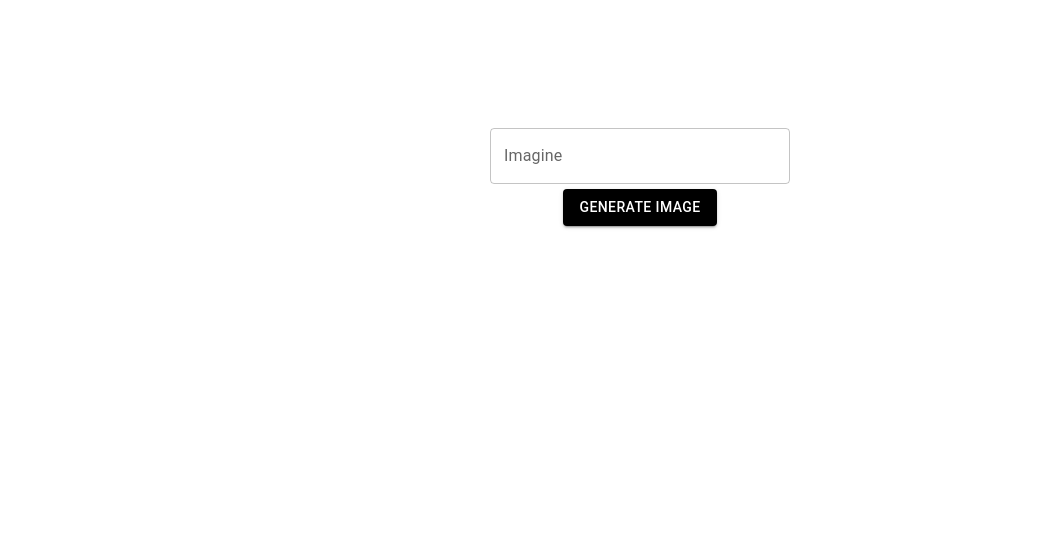
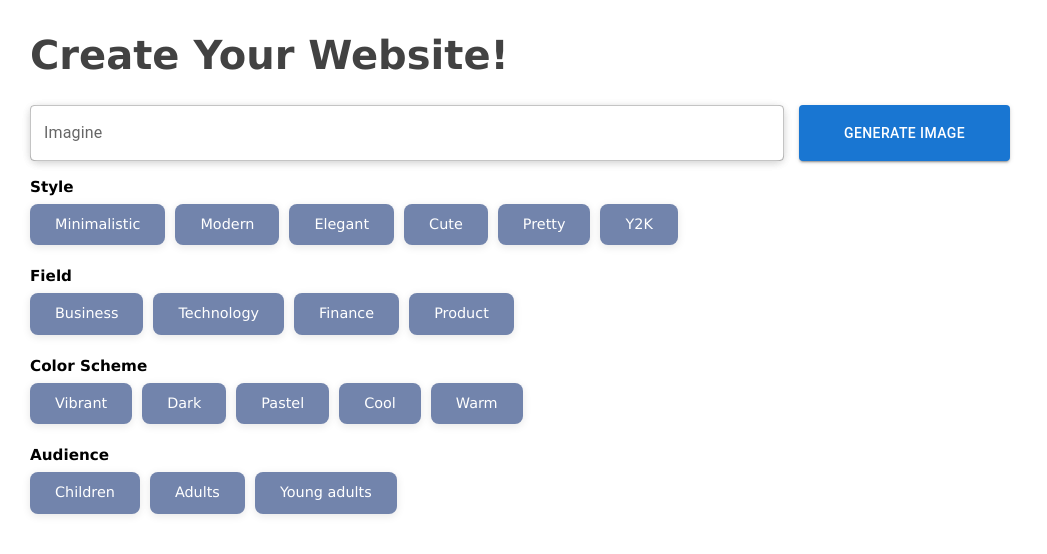
Before and after one commit to carolynzhang18/pixie, a React (Create React App) app in the folder frontend/: page /create in a window 1280 px wide. Shown: the top 554 px of the page, without its empty margins (0-1047 px from the left). Built offline with nearby package versions, Linux system fonts and the light colour scheme; no server answers.

Commit message:
added prompt customization options

```diff
--- /dev/null
+++ b/frontend/src/components/option.js
@@ -0,0 +1,22 @@
+export default function Option({ title, values, onAppend }) {
+    return (
+      <div className="option-section"> {}
+        <h3 className="option-title">{title}</h3> {}
+        <div className="grid-flow-row">
+          {values.map((value) => {
+            return (
+              <button
+                key={value}
+                onClick={() => {
+                  onAppend(value);
+                }}
+                className="option-button"
+              >
+                {value}
+              </button>
+            );
+          })}
+        </div>
+      </div>
+    );
+  }
--- a/frontend/src/create/Create.css
+++ b/frontend/src/create/Create.css
@@ -1,6 +1,110 @@
 .App {
-    text-align: center;
+  display: flex;
+  flex-direction: column;
+  align-items: flex-start; /* Left-align all content */
+  justify-content: flex-start;
+  text-align: left;
+  margin-top: 25px;
+  margin-left: 20px;
+  margin-bottom: 35px;
+  padding: 0 10px;
+  font-family: 'Verdana';
+  width: 100%;
+  max-width: 1000px;
 }
+
+.title {
+  font-size: 2.5rem;
+  font-weight: bold;
+  margin-bottom: 20px;  /* Added more spacing for clarity */
+  width: 100%;
+  color: #424242;
+}
+
+.input-container {
+  display: flex;
+  justify-content: flex-start;  /* Align the input and button to the left */
+  align-items: center;
+  width: 100%;
+  gap: 15px;
+}
+
+.MuiTextField-root {
+  width: 73%;
+}
+
+input[type="text"], .MuiTextField-root {
+  border-radius: 8px;
+  box-shadow: 0 2px 8px rgba(0, 0, 0, 0.1);
+  font-size: 1rem;
+  font-family: verdana;
+}
+
+.generate-button {
+  width: 27%;
+  height: 56px;
+  background-color: #1976D2;
+  color: white;
+  border-radius: 10px;
+  font-size: 1rem;
+  font-family: verdana;
+  font-weight: bold;
+  box-shadow: 0 2px 8px rgba(0, 0, 0, 0.1);
+  transition: background-color 0.3s ease;
+}
+
+.generate-button:hover {
+  background-color: #135ba1;
+  cursor: pointer;
+}
+
+.option-section {
+  margin-top: 15px;
+  margin-bottom: 10px;
+}
+
+.option-title {
+  margin-bottom: 5px;
+  font-size: 0.95rem;
+  font-weight: 600;
+  font-family: Verdana;
+}
+
+.option-button {
+  background-color: #7284ac;
+  color: white;
+  border-radius: 8px;
+  padding: 10px 25px;
+  font-size: 0.9rem;
+  font-family: Verdana;
+  margin-right: 10px;
+  margin-bottom: 5px;  /* Small margin between buttons */
+  box-shadow: 0 2px 8px rgba(0, 0, 0, 0.1);
+  transition: background-color 0.3s ease;
+}
+
+.option-button:hover {
+  background-color: #4a6296;
+  cursor: pointer;
+}
+
+
+.image-container {
+  width: 100%;
+}
+
+.generated-image {
+  width: 100%;
+  height: auto;
+  border-radius: 6px;
+  box-shadow: 0 2px 10px rgba(0, 0, 0, 0.2);
+  margin-top: 20px;
+}
+
+.MuiCircularProgress-root {
+  margin-top: 20px;
+}
+
 
 .App-logo {
   height: 40vmin;
@@ -11,17 +115,6 @@
   .App-logo {
     animation: App-logo-spin infinite 20s linear;
   }
-  }
-
-  .App-header {
-    background-color: #282c34;
-    min-height: 100vh;
-    display: flex;
-    flex-direction: column;
-    align-items: center;
-    justify-content: center;
-    font-size: calc(10px + 2vmin);
-    color: white;
 }
 
 .App-link {
--- a/frontend/src/create/Create.jsx
+++ b/frontend/src/create/Create.jsx
@@ -1,41 +1,75 @@
 import './Create.css';
 import { TextField, CircularProgress, Button } from '@mui/material';
-import { useState } from 'react';
+import { useRef, useState } from 'react';
 import OpenAI from "openai";
-
+import Option from "../components/option";
+import { OPTIONS } from "../lib/constants";
 
 function Create() {
-  const openai = new OpenAI({apiKey: process.env.REACT_APP_OPENAI_APIKEY, dangerouslyAllowBrowser:true});
+  const openai = new OpenAI({ apiKey: process.env.REACT_APP_OPENAI_APIKEY, dangerouslyAllowBrowser: true });
 
-  const [prompt, setPrompt] = useState("")
-  const [url, setUrl] = useState("")
-  const [loading, setLoading] = useState(false)
+  const promptRef = useRef();  // Use a ref for the input field
+  const [url, setUrl] = useState("");
+  const [loading, setLoading] = useState(false);
+
+  // Function to append options to the prompt
+  const appendPrompt = (word) => {
+    promptRef.current.value = promptRef.current.value.concat(", ", word);
+  };
 
   const handleClick = async () => {
-    // alert(prompt)
-    setLoading(true)
+    setLoading(true);
     const response = await openai.images.generate({
       model: "dall-e-3",
-      prompt: prompt,
+      prompt: promptRef.current.value,
       n: 1,
       size: "1792x1024",
     });
     let image_url = response.data[0].url;
-    setUrl(image_url)
-    setLoading(false)
-  }
+    setUrl(image_url);
+    setLoading(false);
+  };
+
   return (
-    <div className="App" style={{marginTop:"10%", display:"flex", flexDirection:"column", alignItems:"center", gap:"5px"}}>
-      <TextField label="Imagine" style={{width:"300px"}} onChange={(event) => setPrompt(event.target.value)}></TextField>
-      <Button variant="contained" style={{backgroundColor:"black"}} onClick={handleClick}>GENERATE IMAGE</Button>
-      {!loading && url !== "" &&
-       <img src={url}></img>
-      }
-      {loading &&
-        <CircularProgress></CircularProgress>
-      }
+    <div className="App">
+      <h1 className="title">Create Your Website!</h1>
 
+      {/* Input Section */}
+      <div className="input-container">
+        <TextField
+          label="Imagine"
+          variant="outlined"
+          fullWidth
+          inputRef={promptRef}
+        />
+        <Button
+          variant="contained"
+          className="generate-button"
+          onClick={handleClick}
+        >
+          GENERATE IMAGE
+        </Button>
+      </div>
 
+      {/* Options Section */}
+      <div className="options-container">
+        {OPTIONS.map((option) => {
+          return (
+            <Option
+              key={option.title}
+              title={option.title}
+              values={option.values}
+              onAppend={appendPrompt}  // Append the option to the prompt
+            />
+          );
+        })}
+      </div>
+
+      {/* Display generated image */}
+      <div className="image-container">
+        {!loading && url !== "" && <img src={url} alt="generated" className="generated-image" />}
+        {loading && <CircularProgress />}
+      </div>
     </div>
   );
 }
--- /dev/null
+++ b/frontend/src/lib/constants.js
@@ -0,0 +1,18 @@
+export const OPTIONS = [
+    {
+      title: "Style",
+      values: ["Minimalistic", "Modern", "Elegant", "Cute", "Pretty", "Y2K"],
+    },
+    {
+      title: "Field",
+      values: ["Business", "Technology", "Finance", "Product"],
+    },
+    {
+      title: "Color Scheme",
+      values: ["Vibrant", "Dark", "Pastel", "Cool", "Warm"],
+    },
+    {
+      title: "Audience",
+      values: ["Children", "Adults", "Young adults"],
+    }
+  ];
```
Lines whose indentation alone changed are shown as unchanged.
